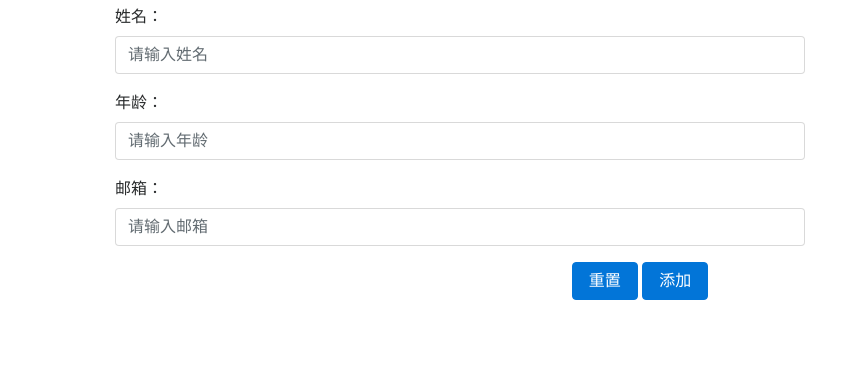
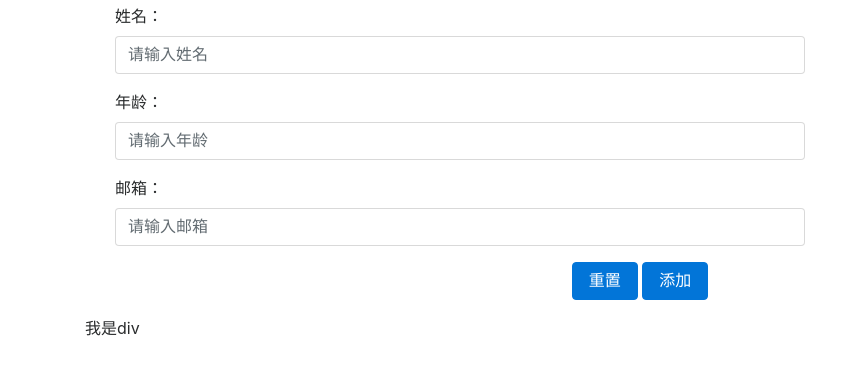
Before and after one commit to changwenjun/web1.0, a plain HTML site: page index.html in a window 1280 px wide. Shown: the part 245-620 px from the top of the page, without its empty margins (0-868 px from the left). Drawn offline with nearby package versions, Linux system fonts and the light colour scheme.

Commit message:
首页标签内部文本获取

```diff
--- a/index.html
+++ b/index.html
@@ -52,6 +52,8 @@
 					<input type="button" @click="clickSub" value="添加" class="btn btn-primary"/>
 				</div>
 			</form>
+
+			<div @click="print($event)">我是div</div>
 		</div>
 		<style>
 			.active{
@@ -105,6 +107,9 @@
 					},
 					formSub(){
 						alert("提交成功");
+					},
+					print(e){
+						console.log(e.target.innerHTML)
 					}
 				}
 		})
```
